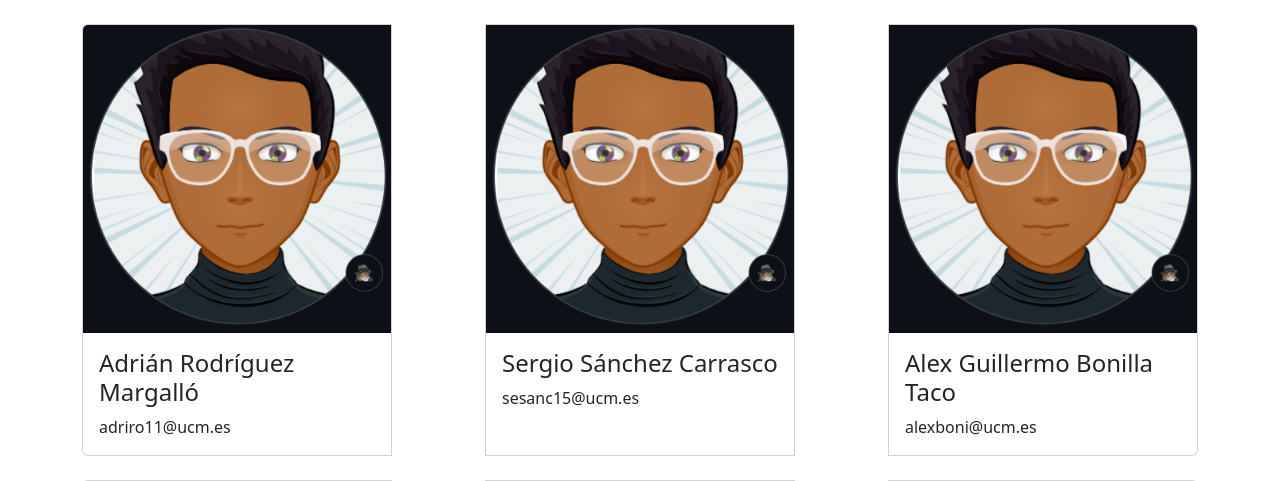
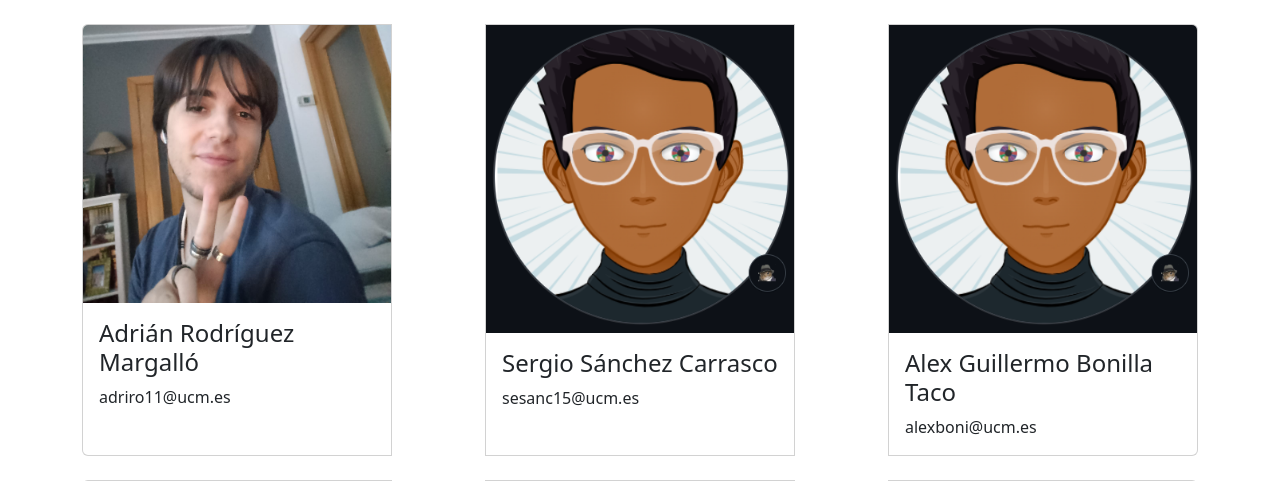
Before and after one commit to alexboni97/IW, a Spring Boot app: page /authors in a window 1280 px wide. Shown: the part 248-729 px from the top of the page. Run offline with Spring Boot 4, Linux system fonts and the light colour scheme; some of the project's set-up classes (security, data sources, template engines, error pages and the like) are left out, and stand-ins take their place.

Commit message:
Foto Adri

```diff
--- a/demo/src/main/resources/templates/authors.html
+++ b/demo/src/main/resources/templates/authors.html
@@ -29,7 +29,7 @@
     <div class="container">
         <div class="card-group">
             <div class="card ">
-                <img class="card-img-top" src="./images/alex.png"alt="Card image cap"/>
+                <img class="card-img-top" src="./images/Adri.png"alt="Card image cap"/>
                 <div class="card-body">
                     <h4 class="card-title">Adrián Rodríguez Margalló</h4>
                     <p class="card-text">adriro11@ucm.es</p>
```
Also changed, not shown: demo/src/main/resources/static/images/Adri.png (added).
